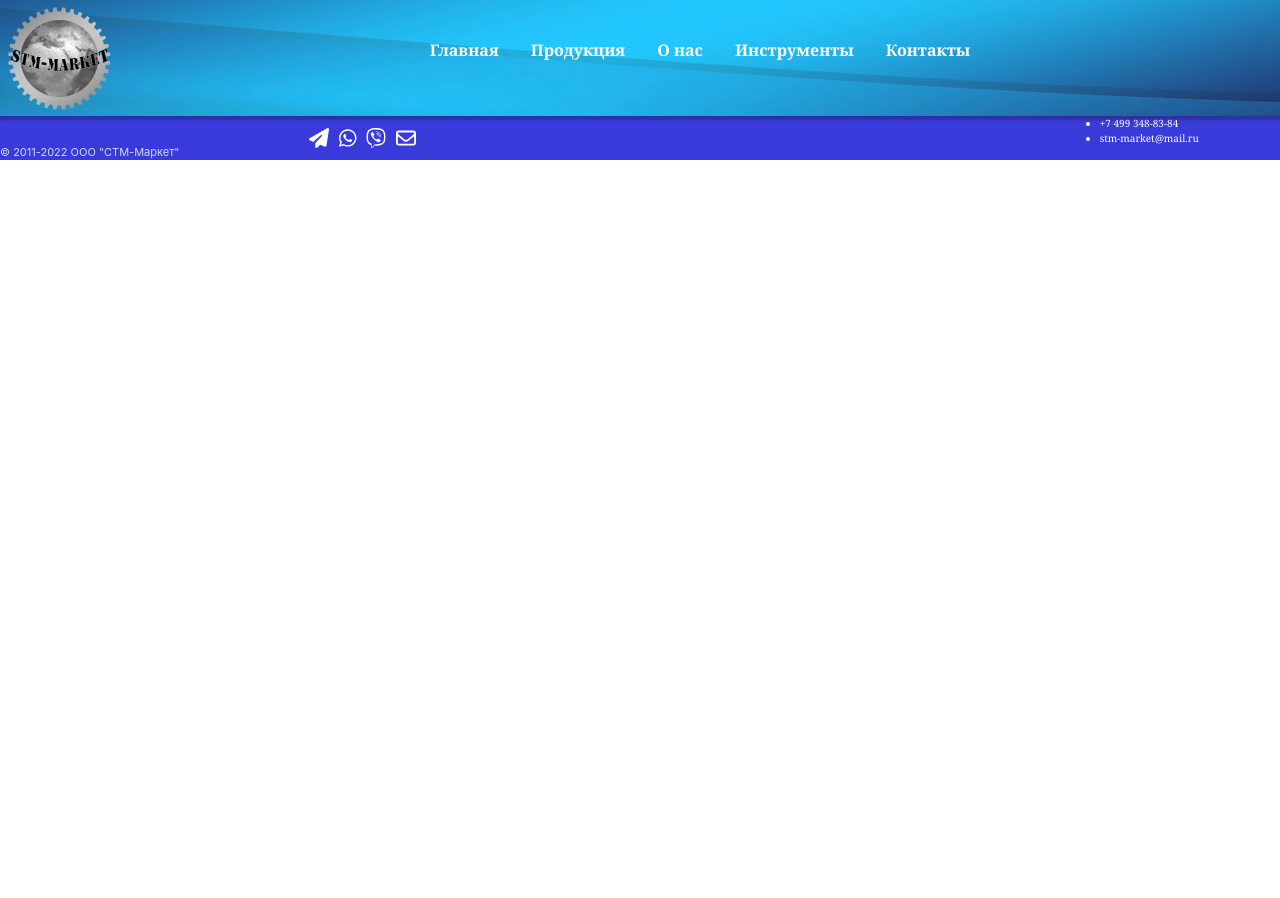
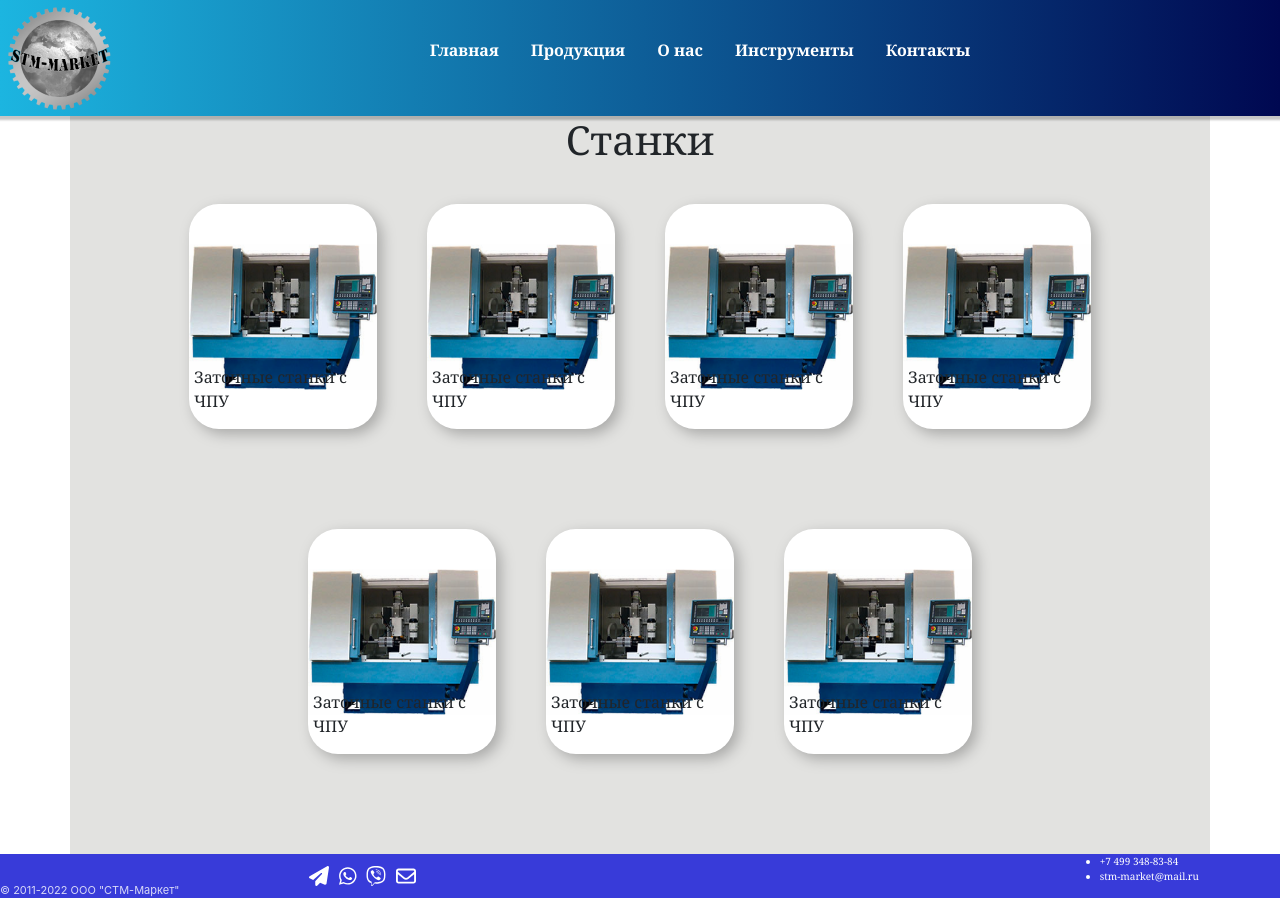
Before and after one commit to yato43/stm-market, a React (Create React App) app: page /products in a window 1280 px wide. Before the commit the page ends 800 px from the top, so only its background shows below. Built offline with nearby package versions, Linux system fonts and the light colour scheme.

Commit message:
products page and cards

```diff
--- a/src/App.js
+++ b/src/App.js
@@ -3,20 +3,26 @@ import Footer from "./components/Footer";
 import {Route, Routes} from "react-router-dom";
 import Home from "./pages/Home";
 import About from "./pages/About";
-
+import Products from "./pages/Products";
 
 
 function App() {
     return (
+
+
     <div className='window'>
-            <Navbar />
+
+        <Navbar/>
         <Routes>
             <Route path="/" element={<Home/>}/>
+            <Route path="/products" element={<Products/>}/>
             <Route path="/about" element={<About/>}/>
         </Routes>
 
         <Footer/>
+
     </div>
+
     );
 }
 
--- /dev/null
+++ b/src/components/Card.js
@@ -0,0 +1,11 @@
+import mechanism from "../image/test_mech.png";
+
+export default function Card(){
+    return(
+        <div className="cards">
+            <img src={mechanism} alt=""/>
+            <p>Заточные станки с ЧПУ</p>
+
+        </div>
+    )
+}
--- a/src/index.scss
+++ b/src/index.scss
@@ -12,13 +12,42 @@ body {
 }
 
 .window{
-  height: 100vh;
+  min-height: 100vh;
   display: flex;
   flex-direction: column;
+  justify-content: space-between;
 
 
 
 }
+
+.container{
+  width: 1115px;
+  min-height: calc(100vh - 160px);
+  display: flex;
+  background-color: #E2E2E0;
+
+  flex-direction: column;
+  justify-content: space-around;
+  align-items: center;
+
+  h1{
+    margin-bottom: 40px;
+  }
+
+  @media screen and (max-width: 1024px) {
+    max-width: 100vw!important;
+
+    padding: 0 !important;
+    margin: 0!important;
+  }
+  @media screen and (max-width: 875px){
+    height: 100%;
+  }
+
+}
+
+//1. Navigation
 
 .navigation {
   height: 116px;
@@ -27,7 +56,8 @@ body {
   align-items: center;
   position: relative;
   padding: 0.5rem 0;
-  background-image: url("image/nav_bg.png");
+  //background-image: url("image/nav_bg.png");
+  background: linear-gradient(90deg, #1CB5E0 0%, #000851 100%);
   background-size: cover;
   color: black;
   box-shadow: 0 2px 2px 2px rgba(9, 9, 9, 0.23);
@@ -101,7 +131,8 @@ body {
     // makes menu span full height and width
     width: 100%;
     height: calc(100vh - 77px);
-    background-color: #1EBCF2;
+    //background-color: #1EBCF2;
+    background: linear-gradient(90deg, #1CB5E0 0%, #000851 100%);
     border-top: 1px solid black;
     z-index: 3;
   }
@@ -193,7 +224,7 @@ body {
 }
 
 .carousel{
-  height: calc(100vh - 145px);
+  height: calc(100vh - 160px);
 
 }
 .carousel-inner{
@@ -273,3 +304,39 @@ footer {
   }
 
 }
+
+.cards{
+  position: relative;
+  box-sizing: border-box;
+  background-color: #fff;
+  border-radius: 30px;
+  width: 188px;
+  height: 225px;
+  filter: drop-shadow(5px 5px 7px rgba(0, 0, 0, 0.25));
+  margin-left: 25px;
+  margin-bottom: 100px;
+  margin-right: 25px;
+
+  @media screen and (max-width: 768px){
+    margin-bottom: 75px;
+  }
+  @media screen and (max-width: 425px){
+    margin-bottom: 50px;
+  }
+  p{
+    position: absolute;
+    bottom: 0;
+    left: 5px;
+  }
+  img{
+
+  }
+}
+
+.goods{
+  height: 100%;
+  width: 100%;
+  display: flex;
+  justify-content: center;
+  flex-wrap: wrap;
+}
--- a/src/pages/Home.js
+++ b/src/pages/Home.js
@@ -4,11 +4,11 @@ import Slider from "../components/Slider";
 
 function Home() {
     return (
-        <div className='window'>
-            {/*<Navbar />*/}
+
+
             <Slider/>
-            {/*<Footer/>*/}
-        </div>
+
+
     );}
 
 export default Home;
--- /dev/null
+++ b/src/pages/Products.js
@@ -0,0 +1,23 @@
+
+import Card from "../components/Card";
+
+
+function Products() {
+    return (
+        <div className="container">
+            <h1>Станки</h1>
+
+                <div className="goods">
+                    <Card/>
+                    <Card/>
+                    <Card/>
+                    <Card/>
+                    <Card/>
+                    <Card/>
+                    <Card/>
+                </div>
+        </div>
+    );
+}
+
+export default Products
```
Also changed, not shown: src/image/test_mech.png (added). Lines whose indentation alone changed are shown as unchanged.
